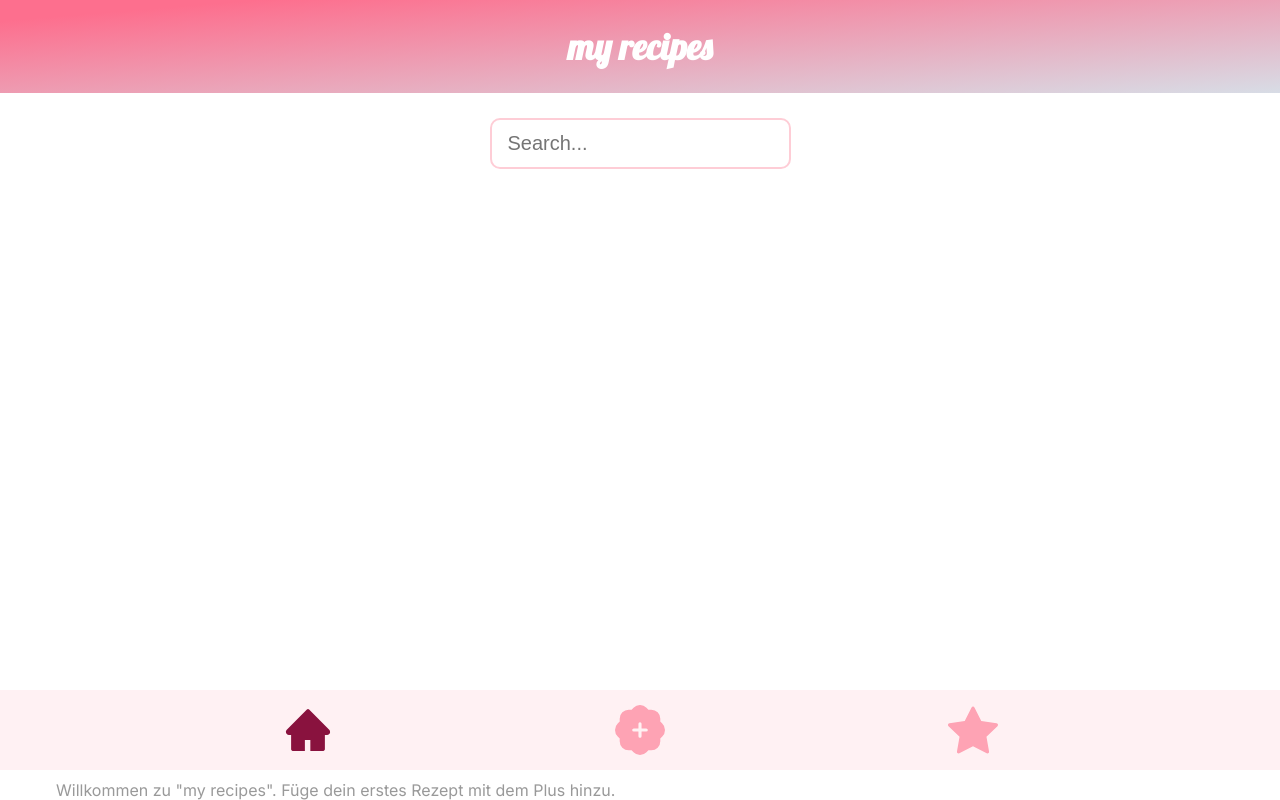
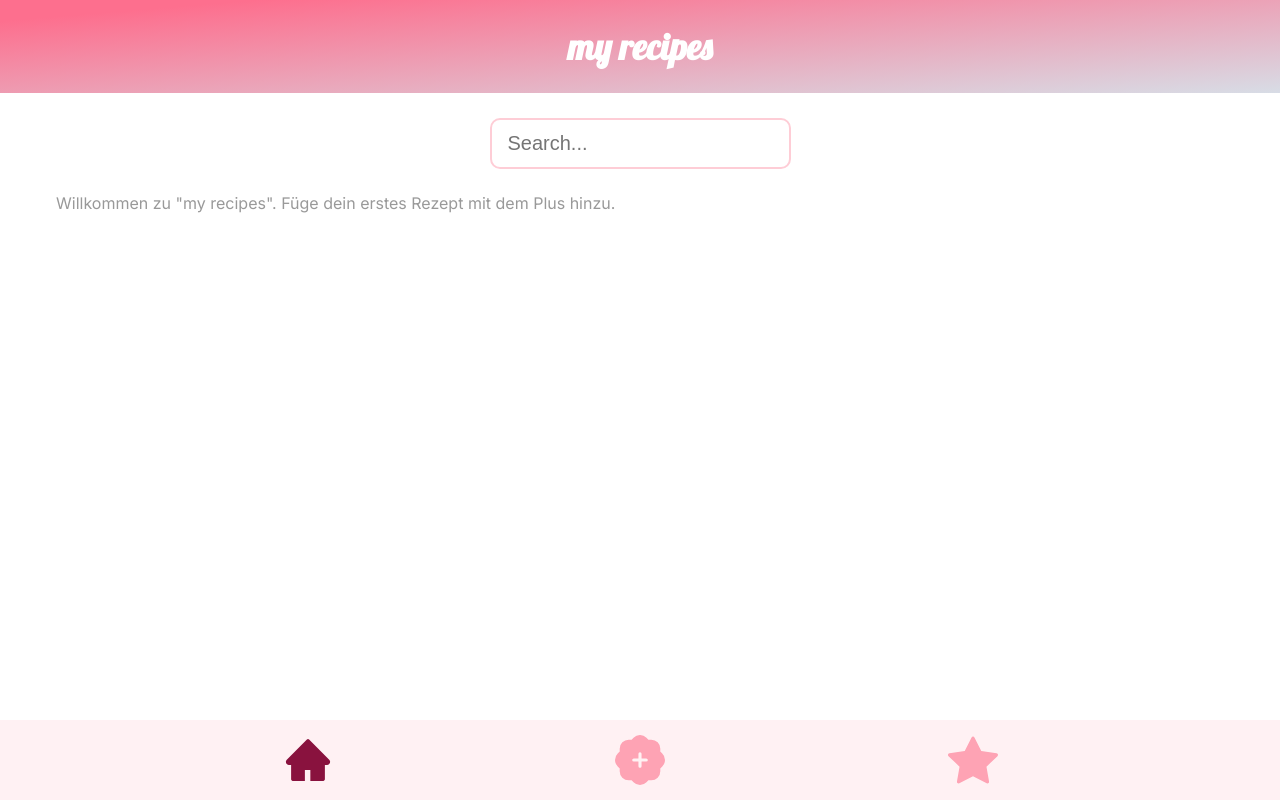
Before and after one commit to Luxa23/capstone-project, a Next.js app: page / in a window 1280 px wide. Built offline with nearby package versions, Linux system fonts and the light colour scheme.

Commit message:
Fixed grid positioning on home

```diff
--- a/components/StyledComponents/StyledTextHome.js
+++ b/components/StyledComponents/StyledTextHome.js
@@ -6,6 +6,10 @@ const StyledTextHome = styled.p`
   margin: 0;
   padding: 0 2rem 0 3.5rem;
   align-self: start;
+  grid-row-start: 3;
+  grid-row-end: 4;
+  grid-column-start: 1;
+  grid-column-end: 2;
 `;
 
 export default StyledTextHome;
```
